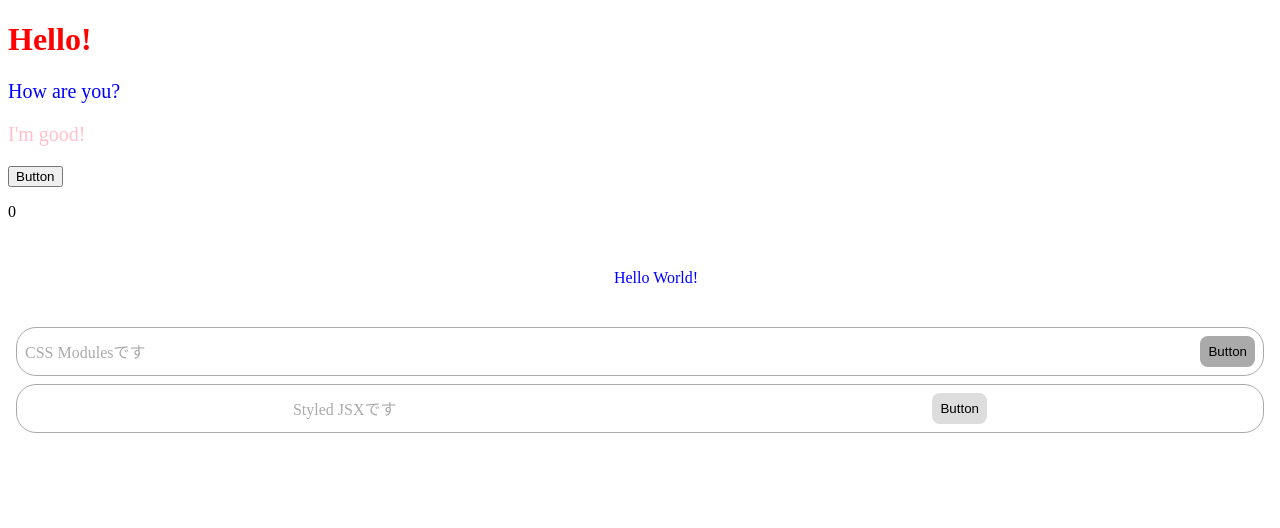
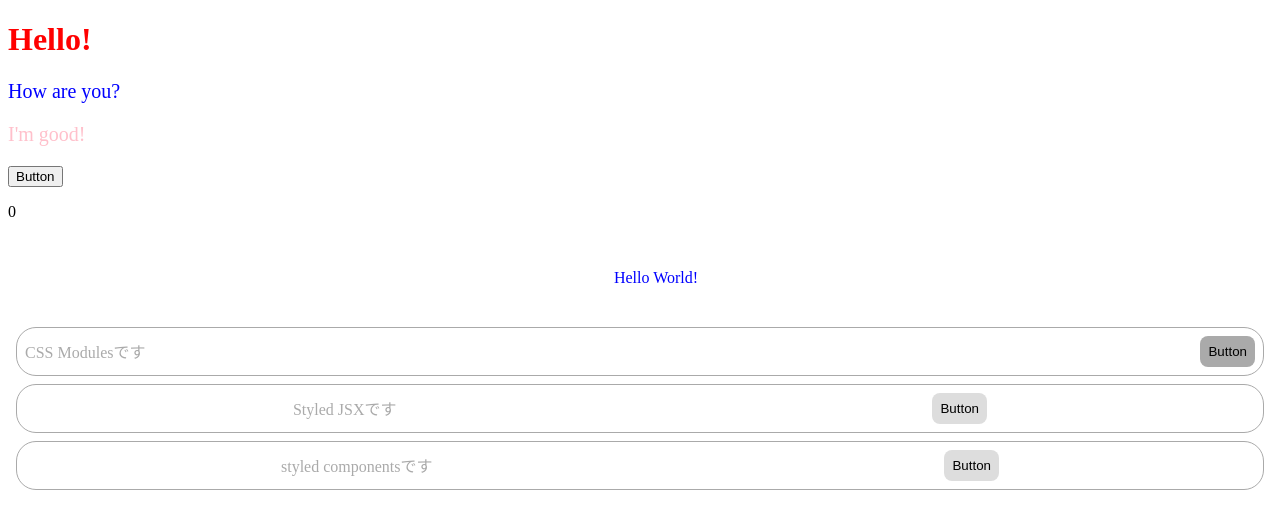
Before and after one commit to otsuboDesi/React-practice, a React (Create React App) app: page / in a window 1280 px wide. Shown: the top 528 px of the page. Built offline with nearby package versions, Linux system fonts and the light colour scheme.

Commit message:
Add: Styled componentsをインストールし、使用する

```diff
--- a/package.json
+++ b/package.json
@@ -10,6 +10,7 @@
     "react": "^18.3.1",
     "react-dom": "^18.3.1",
     "react-scripts": "5.0.1",
+    "styled-components": "^6.1.12",
     "styled-jsx": "^5.1.6",
     "web-vitals": "^2.1.4"
   },
--- a/src/App.jsx
+++ b/src/App.jsx
@@ -3,6 +3,7 @@ import { ColoredMessage } from "./components/ColoredMessage";
 import { InlineStyles } from "./components/InlineStyles";
 import { CssModules } from "./components/CssModules";
 import { StyledJsx } from "./components/StyledJsx";
+import { StyledComponents } from "./components/StyledComponents";
 
 export const App = () => {
   console.log("rendering");
@@ -30,8 +31,8 @@ export const App = () => {
 
       <InlineStyles />
       <CssModules />
-
       <StyledJsx />
+      <StyledComponents />
     </>
   );
 };
--- /dev/null
+++ b/src/components/StyledComponents.jsx
@@ -0,0 +1,37 @@
+import styled from "styled-components";
+
+const StyledDiv = styled.div`
+  border: solid 1px #aaa;
+  border-radius: 20px;
+  padding: 8px;
+  margin: 8px;
+  display: flex;
+  justify-content: space-around;
+  align-items: center;
+`;
+
+const STitle = styled.p`
+  margin: 0;
+  color: #aaa;
+`;
+
+const SButton = styled.button`
+  background-color: #ddd;
+  border: none;
+  padding: 8px;
+  border-radius: 8px;
+  &:hover {
+    background-color: #aaa;
+    color: #fff;
+    cursor: pointer;
+  }
+`;
+
+export const StyledComponents = () => {
+  return (
+    <StyledDiv>
+      <STitle>styled componentsです</STitle>
+      <SButton>Button</SButton>
+    </StyledDiv>
+  );
+};
```
Also changed, not shown: 1 other file (tests, documents, lock files or other folders).
